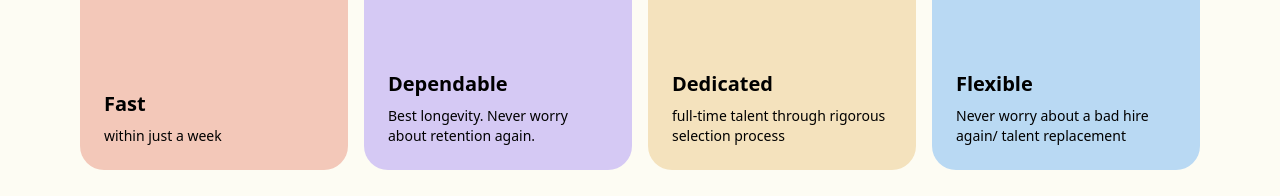
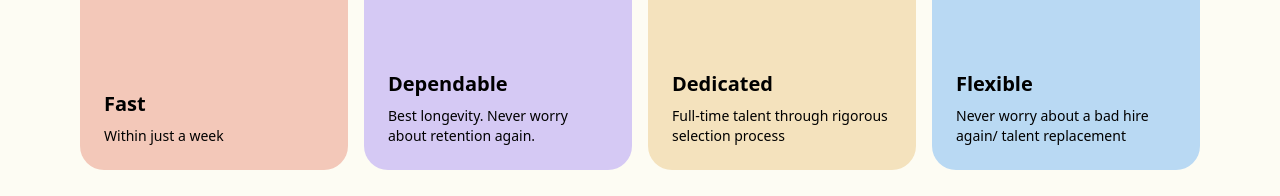
Before and after one commit to Saith-Ahmad/webwork, a Next.js app: page / in a window 1280 px wide. Shown: the part 1238-1434 px from the top of the page. Built offline with nearby package versions, Linux system fonts and the light colour scheme; no server answers.

Commit message:
Text change

```diff
--- a/components/pages/Home/WhatWeDo.tsx
+++ b/components/pages/Home/WhatWeDo.tsx
@@ -6,7 +6,7 @@ function WhatWeDo() {
   const benefits = [
     {
       title: 'Fast',
-      subtitle: 'within just a week',
+      subtitle: 'Within just a week',
       icon: <Clock className="w-20 h-20 text-[#E59373]" />,
       bg: 'bg-[#F3C8B9]',
     },
@@ -18,7 +18,7 @@ function WhatWeDo() {
     },
     {
       title: 'Dedicated',
-      subtitle: 'full-time talent through rigorous selection process',
+      subtitle: 'Full-time talent through rigorous selection process',
       icon: <User className="w-20 h-20 text-[#D4B369]" />,
       bg: 'bg-[#F4E2BD]',
     },
```
